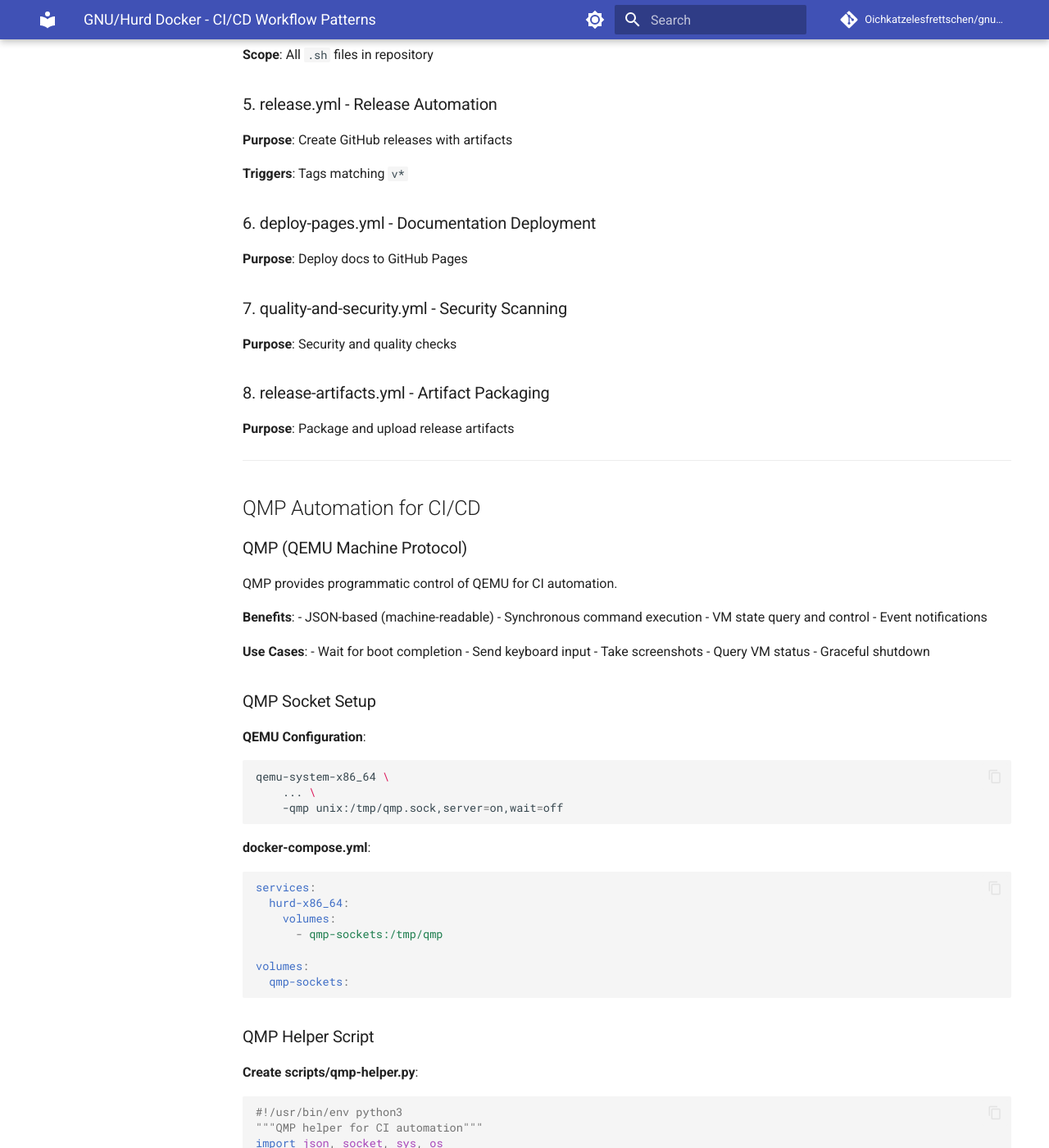
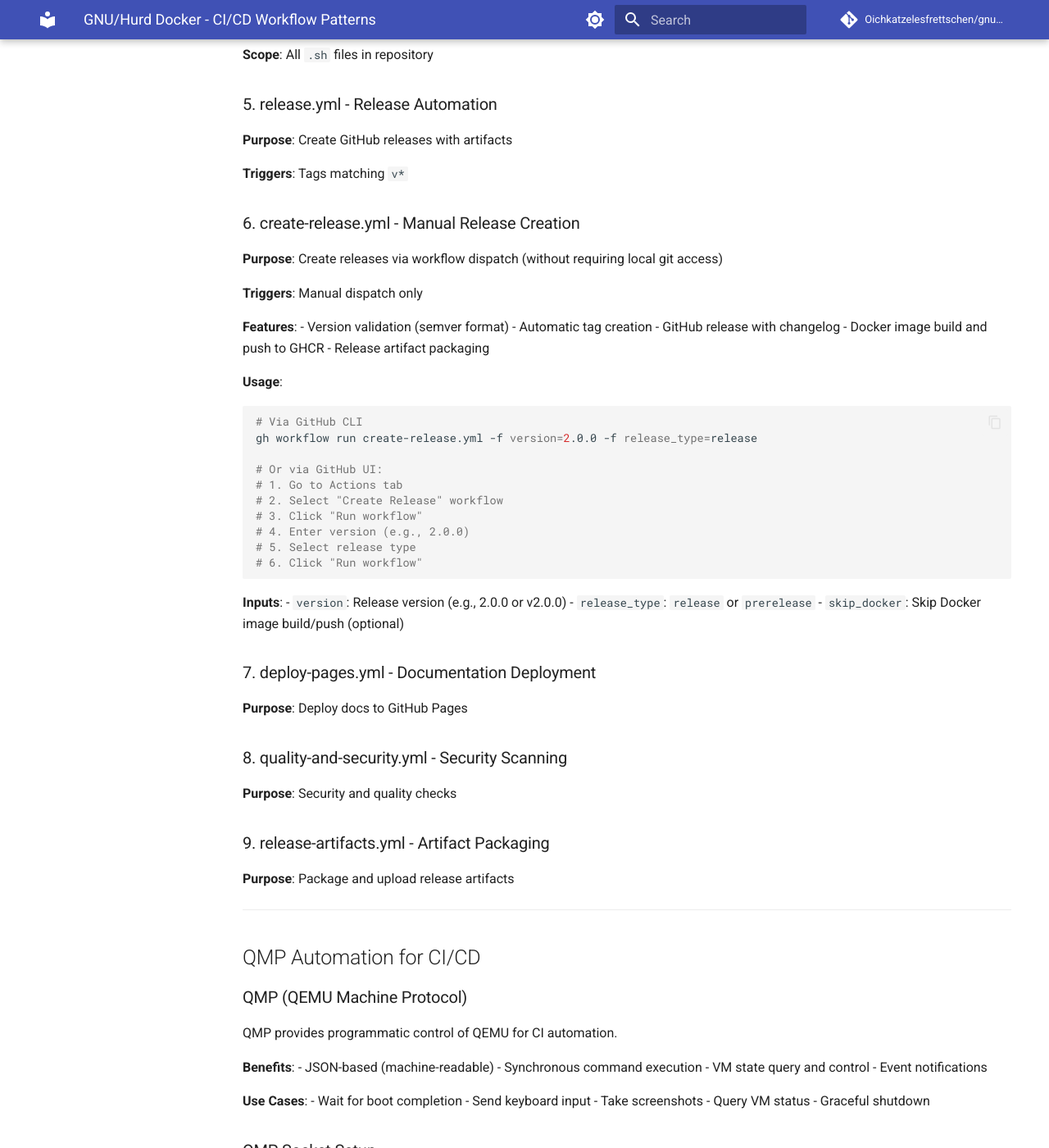
Before and after one commit to Oichkatzelesfrettschen/gnu-hurd-docker, an MkDocs documentation site: the page built from docs/05-CI-CD/WORKFLOWS.md, in a window 1280 px wide and 1400 px high, scrolled down 1965 px. Shown: the whole window at 82% size. Built offline with MkDocs 1.6.1 and Material for MkDocs 9.7.7, drawn with Linux system fonts in a browser that asks for light colours; comment, search, counter and statistics services are not loaded; the version menu is left out; some of the changed text lies outside the part shown.

Commit message:
Add create-release.yml workflow for manual release publishing
Co-authored-by: Oichkatzelesfrettschen <151315375+Oichkatzelesfrettschen@users.noreply.github.com>

````diff
--- a/docs/05-CI-CD/WORKFLOWS.md
+++ b/docs/05-CI-CD/WORKFLOWS.md
@@ -112,15 +112,47 @@ ghcr.io/owner/gnu-hurd-docker:sha-abc1234    # Commit SHA
 
 **Triggers**: Tags matching `v*`
 
-### 6. deploy-pages.yml - Documentation Deployment
+### 6. create-release.yml - Manual Release Creation
+
+**Purpose**: Create releases via workflow dispatch (without requiring local git access)
+
+**Triggers**: Manual dispatch only
+
+**Features**:
+- Version validation (semver format)
+- Automatic tag creation
+- GitHub release with changelog
+- Docker image build and push to GHCR
+- Release artifact packaging
+
+**Usage**:
+```bash
+# Via GitHub CLI
+gh workflow run create-release.yml -f version=2.0.0 -f release_type=release
+
+# Or via GitHub UI:
+# 1. Go to Actions tab
+# 2. Select "Create Release" workflow
+# 3. Click "Run workflow"
+# 4. Enter version (e.g., 2.0.0)
+# 5. Select release type
+# 6. Click "Run workflow"
+```
+
+**Inputs**:
+- `version`: Release version (e.g., 2.0.0 or v2.0.0)
+- `release_type`: `release` or `prerelease`
+- `skip_docker`: Skip Docker image build/push (optional)
+
+### 7. deploy-pages.yml - Documentation Deployment
 
 **Purpose**: Deploy docs to GitHub Pages
 
-### 7. quality-and-security.yml - Security Scanning
+### 8. quality-and-security.yml - Security Scanning
 
 **Purpose**: Security and quality checks
 
-### 8. release-artifacts.yml - Artifact Packaging
+### 9. release-artifacts.yml - Artifact Packaging
 
 **Purpose**: Package and upload release artifacts
 
````
Also changed, not shown: other parts of docs/05-CI-CD/WORKFLOWS.md (+2 -2 lines), CHANGELOG.md (+11 -0 lines), 1 other file.
